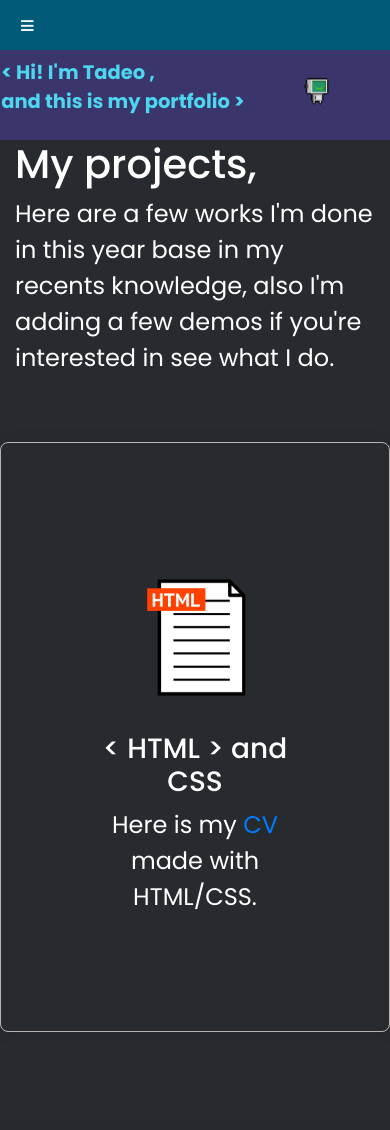
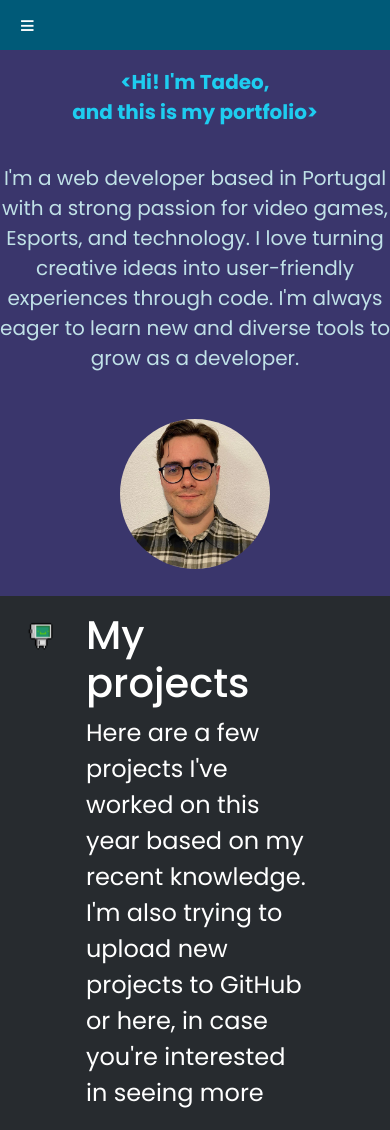
Before and after one commit to tadeo199928/Portfolio, a plain HTML site: page index.html in a window 390 px wide. Shown: the top 1130 px of the page. Drawn offline with nearby package versions, Linux system fonts and the light colour scheme.

Commit message:
modify structure html

```diff
--- a/Index.css
+++ b/Index.css
@@ -12,11 +12,6 @@ body {
 h1,h2,h3 {
     color: rgb(255, 255, 255)
 }
-
-p {
-    color:#ffffff
-}
-
 
 #menu {
 	background: #005A78;
@@ -99,40 +94,81 @@ p {
 	background: #F2F2F2;
 	color: #444444;
 }
-@media screen and (max-width: 800px){
-	#menu {position:relative}
-	#menu ul {background:#111;position:absolute;top:100%;right:0;left:0;z-index:3;height:auto;display:none}
-	#menu ul.sub-menus {width:100%;position:static;}
-	#menu ul.sub-menus a {padding-left:30px;}
-	#menu li {display:block;float:none;width:auto;}
-	#menu input, #menu label {position:absolute;top:0;left:0;display:block}
-	#menu input {z-index:4}
-	#menu input:checked + label {color:white}
-	#menu input:checked + label:before {content:"\00d7"}
-	#menu input:checked ~ ul {display:block}
+
+
+.container-fluid p{
+
+    font-size: x-large;
 }
-
 
 .header {
 
     padding-top: 2%;
     padding-bottom: 2%;
+    padding-right: 0%;
     background-color: #3a366c ;
-    justify-content: center;
     display: flex;
-    padding-right: 0%;
-    margin-right: 0%;
+    position: relative;
+    size: 100%;
 }
+
 
 .Imgbanner img{
 
     width: 10vw;
     height: 10vw;
-    margin-top: 2vw;
-    margin-left: 3vw;
     animation: robot 1s ease-in infinite alternate;
 
 }
+
+
+.banner{
+
+    margin-left: 2%;
+    padding: 0%;
+    margin-top: 4%;
+    color: rgb(30, 205, 240);
+    font-weight: bold;
+
+}
+
+.banner p{
+
+    font-size: 40px;
+}
+
+
+.banner2{
+
+    margin-left: 2%;
+    padding: 0%;
+    margin-top: 5%;
+    color: rgb(192, 225, 231);
+
+}
+
+
+.imgBx{
+
+    width: 30vh;
+    height: 30vh;
+    border-radius: 50%;
+    overflow: hidden;
+    position: relative;
+    margin-left: 5%;
+}
+
+.imgBx img{
+
+    position: absolute;
+    top: 0;
+    left: 0;
+    width: 100%;
+    height: 100%;
+    object-fit: cover;
+
+}
+
 
 @keyframes robot{
     0%{
@@ -151,55 +187,32 @@ p {
 }
 
 
+.container-fluid{
 
-.banner{
-
-    margin-left: 4%;
-    padding: 0%;
+    background-color: #272b2f;
 
 }
 
-.banner p {
-    color: rgb(78, 213, 240);
-    font-weight: bold;
-    font-size: 5vw;
+.containertext{
 
+    padding-top: 4%;
+    padding-left: 2%;
+    color:#ffffff
 }
 
-/* .botao{
-    background-color: #ffcc00;
-    color: #003399;
-    padding: 16px 48px;
-    display: inline-block;
-    border-radius: 8px;
-    font-weight: bold;
-    text-decoration: none;
-} */
-
-/* .botao:hover {
-    background-color: #edbe00;
-} */
-
-
-.container-fluid{
-
-    background-color: #272b2f;
-}
 
 .container-fluid h2{
 
     font-size: xx-large;
 }
-.container-fluid p{
 
-    font-size: x-large;
-}
 
 .cartoes{
 
     display: flex;
     justify-content: center;
     background-color: #272b2f;
+    color:#ffffff
 
 }
 
@@ -214,6 +227,7 @@ p {
     text-align: center;
     padding: 100px;
     margin: 50px;
+    color:#ffffff
 }
 
 .cartao img{
@@ -228,7 +242,7 @@ p {
 }
 
 .cartao{
-    color:#003399
+    color:#ffffff
 }
 
 .cartao:hover {
@@ -243,3 +257,52 @@ p {
 
     border-color: #343a40;
 }
+
+
+
+@media screen and (max-width: 800px){
+	#menu {position:relative}
+	#menu ul {background:#111;position:absolute;top:100%;right:0;left:0;z-index:3;height:auto;display:none}
+	#menu ul.sub-menus {width:100%;position:static;}
+	#menu ul.sub-menus a {padding-left:30px;}
+	#menu li {display:block;float:none;width:auto;}
+	#menu input, #menu label {position:absolute;top:0;left:0;display:block}
+	#menu input {z-index:4}
+	#menu input:checked + label {color:white}
+	#menu input:checked + label:before {content:"\00d7"}
+	#menu input:checked ~ ul {display:block}
+
+    .header {
+        flex-direction: column;
+        align-items: center;
+      }
+
+      .banner,
+      .banner2 {
+        margin: 10px 0;
+      }
+
+      .imgBx {
+        position: relative;
+        margin: 20px auto;
+        width: 150px;
+        height: 150px;
+        border-radius: 50%;
+        overflow: hidden;
+      }
+
+      .imgBx img {
+        position: absolute;
+        top: 0;
+        left: 0;
+        width: 100%;
+        height: 100%;
+        object-fit: cover;
+      }
+
+      .banner p,
+      .banner2 p {
+        font-size: 20px;
+      }
+
+}
--- a/index.html
+++ b/index.html
@@ -21,7 +21,9 @@
   <input type='checkbox' id='responsive-menu' onclick='updatemenu()'><label></label>
 
   <ul>
-    <li><img src="images/banner5.png" width="30px" height="30px" class="d-inline-block align-top" alt="">
+    <li>
+      <div margim-top="2px"><img src="images/banner5.png" width="30px" height="30px" alt="pet">
+      </div>
     </li>
     <li><a href='index.html'>Home</a></li>
     <li><a href='CV/curriculum.html'>my CV</a></li>
@@ -29,18 +31,38 @@
   </ul>
 </nav>
 
-<div class="header row">
-    <div class="banner col-8">
-       <p>&lt   Hi! I'm Tadeo , </br> and this is my portfolio &gt</p>
-    </div>
-    <div class="Imgbanner col">
-        <img src="images/banner5.png">
-    </div>
-</div>
 
 <div class="container-fluid">
-    <h1>My projects,</h1>
-    <p>Here are a few works I'm done in this year base in my recents knowledge, also I'm adding a few demos if you're interested in see what I do. </p>
+    <div class="header row text-center text-md-left">
+      <div class="banner col-12 col-md-3">
+        <p>&ltHi! I'm Tadeo,</br> and this is my portfolio&gt</p>
+      </div>
+      <div class="banner2 col-12 col-md-5">
+        <p>I'm a web developer based in Portugal with a strong passion for video games, Esports,
+           and technology. I love turning creative ideas into user-friendly experiences through code.
+           I'm always eager to learn new and diverse tools to grow as a developer.
+        </p>
+      </div>
+      <div class="imgBx">
+        <img src="images/Profile.jpg" alt="Profile">
+      </div>
+    </div>
+
+
+    <div class="containertext row">
+
+      <div class="Imgbanner col-2">
+        <img src="images/banner5.png">
+    </div >
+
+     <div class="col-8">
+      <h1>My projects</h1>
+      <p> Here are a few projects I've worked on this year based on my recent knowledge.
+        I'm also trying to upload new projects to GitHub or here,
+        in case you're interested in seeing more </p>
+
+     </div>
+    </div>
 
     <div class="cartoes row">
         <div class="cartao col-lg">
```
